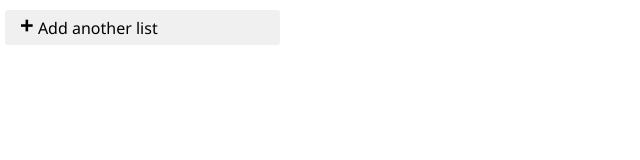
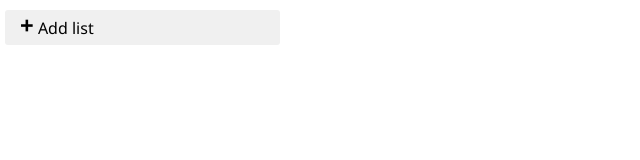
Before and after one commit to Pogosimus/kanban, a plain HTML site: page index.html in a window 1280 px wide. Shown: the full height of the page, 0-640 px from the left. Drawn offline with Linux system fonts and the light colour scheme.

Commit message:
Грамматическое исправление

```diff
--- a/index.html
+++ b/index.html
@@ -41,7 +41,7 @@
           </div>
         </div> -->
 
-        <div class="add-list"><span class="plus">+</span> Add another list</div>
+        <div class="add-list"><span class="plus">+</span> Add list</div>
       </div>
     </div>
 
```
